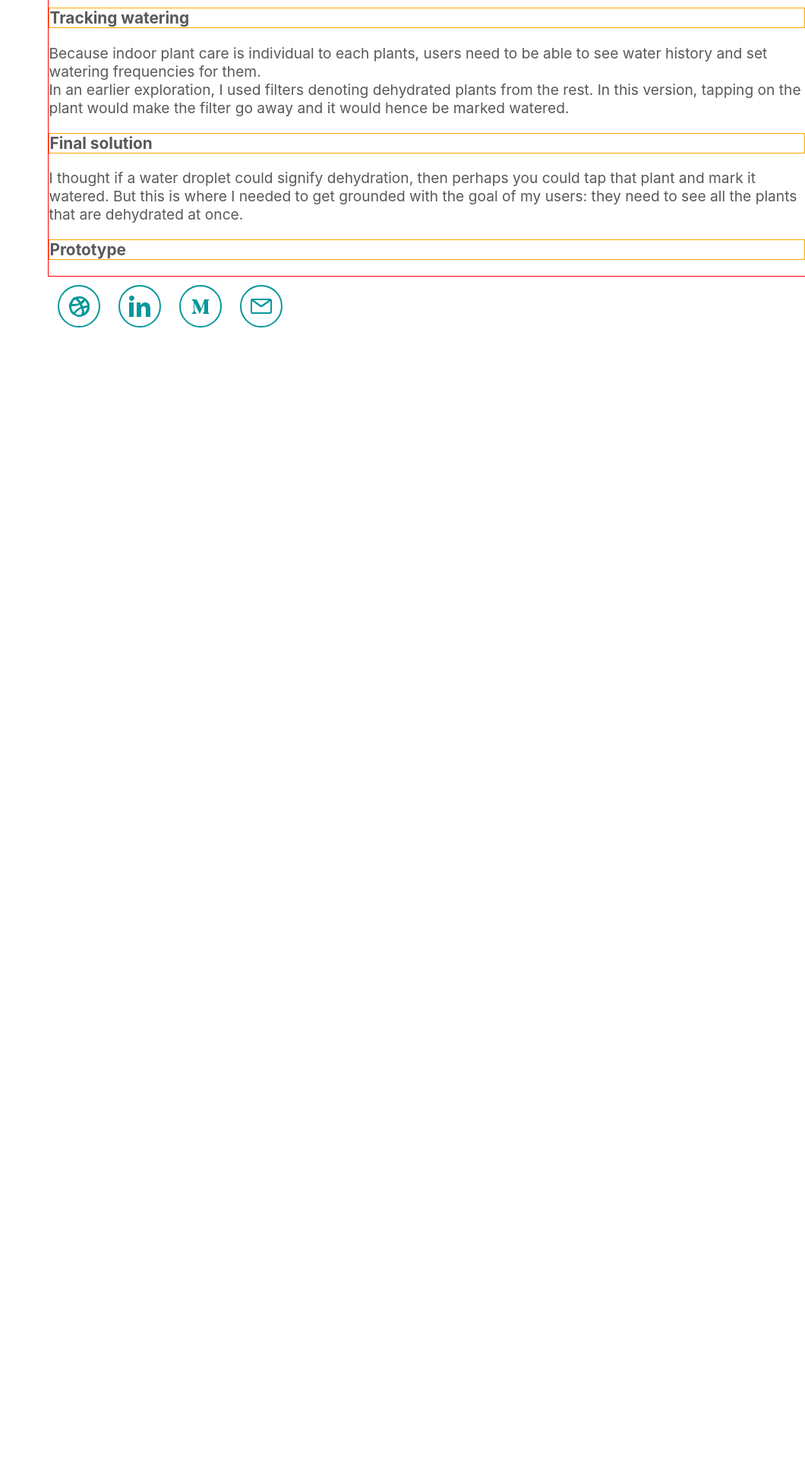
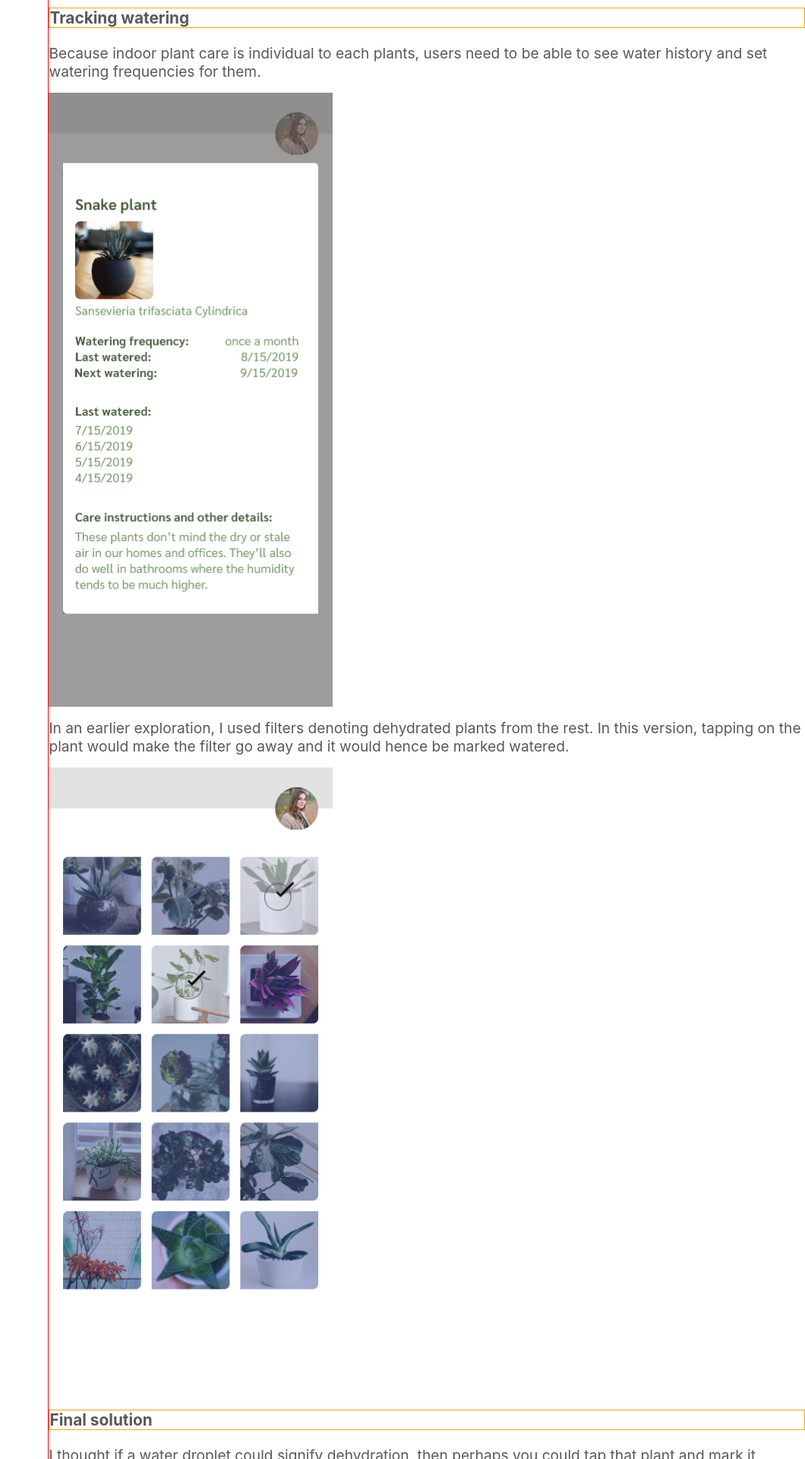
Before and after one commit to vishalicious213/mahiya, a React (Create React App) app: page / in a window 1280 px wide. Shown: the part 6380-8300 px from the top of the page at 76% size, without its empty margins (220-1280 px from the left). Before the commit the page ends 6823 px from the top, so only its background shows below. Built offline with nearby package versions, Linux system fonts and the light colour scheme.

Commit message:
updated PlantWateringApp - adding images

```diff
--- a/src/components/case-studies/PlantWateringApp.js
+++ b/src/components/case-studies/PlantWateringApp.js
@@ -14,6 +14,8 @@ import img12 from '../../img/case-study/plants/12.jpg'
 import img13 from '../../img/case-study/plants/13.jpg'
 import img14 from '../../img/case-study/plants/14.jpg'
 import img15 from '../../img/case-study/plants/15.jpg'
+import img16 from '../../img/case-study/plants/16.png'
+import img17 from '../../img/case-study/plants/17.png'
 import downArrow from '../../img/case-study/down-arrow.png'
 import '../../styles/case-studies.css';
 
@@ -101,11 +103,11 @@ function Plants() {
         <h3 className='case-section-font'>Tracking watering</h3>
         <p className='case-font'>Because indoor plant care is individual to each plants, users need to be able to see water history and set watering frequencies for them.</p>
 
-        {/* <img></img> */}
+        <img className='app-screen-2' src={img16} alt='paper prototype for user interface'></img>
 
         <p className='case-font'>In an earlier exploration, I used filters denoting dehydrated plants from the rest. In this version, tapping on the plant would make the filter go away and it would hence be marked watered.</p>
 
-        {/* <img></img> */}
+        <img className='app-screen-2' src={img17} alt='paper prototype for user interface'></img>
 
         <h3 className='case-section-font'>Final solution</h3>
         <p className='case-font'>I thought if a water droplet could signify dehydration, then perhaps you could tap that plant and mark it watered. But this is where I needed to get grounded with the goal of my users: they need to see all the plants that are dehydrated at once.</p>
--- a/src/styles/case-studies.css
+++ b/src/styles/case-studies.css
@@ -94,3 +94,8 @@
     margin-right: 1rem;
     margin-bottom: 1rem;
 }
+
+.app-screen-2 {
+    width: 37.5%;
+    margin: 1rem 0;
+}
```
Also changed, not shown: src/img/case-study/plants/16.png (added), src/img/case-study/plants/17.png (added).
